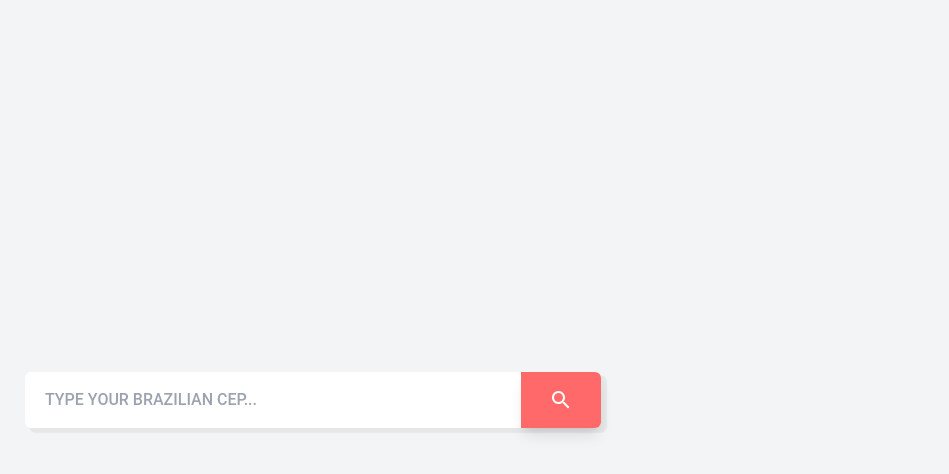
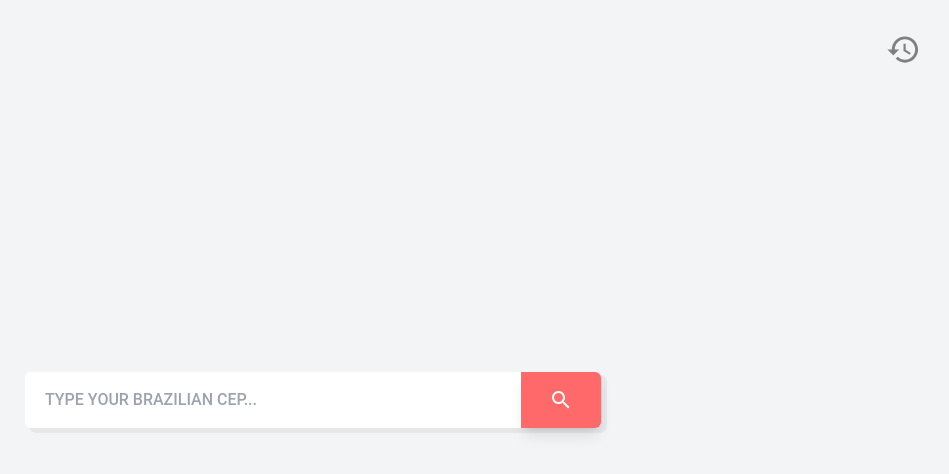
Before and after one commit to vmwavie/klab-desafio-react, a Next.js app: page /en in a window 1280 px wide. Shown: the top 474 px of the page, without its empty margins (327-1276 px from the left). Built offline with nearby package versions, Linux system fonts and the light colour scheme.

Commit message:
KLAB-003: create historic screen

```diff
--- /dev/null
+++ b/src/app/[locale]/historic/page.tsx
@@ -0,0 +1,22 @@
+'use client';
+import { NavigateBefore } from '@mui/icons-material';
+import { useRouter } from 'next/navigation';
+
+export default function Historic() {
+  const router = useRouter();
+
+  return (
+    <div className="flex items-center justify-center h-screen bg-gray-100">
+      <div className="absolute top-4 left-4">
+        <button
+          className="p-4 rounded-full text-textSecondary hover:cursor-pointer"
+          aria-label="Back"
+          onClick={() => router.push('/')}
+        >
+          <NavigateBefore fontSize="large" />
+        </button>
+      </div>
+      <h1>historic</h1>
+    </div>
+  );
+}
--- a/src/app/[locale]/page.tsx
+++ b/src/app/[locale]/page.tsx
@@ -2,6 +2,7 @@
 
 import { useTranslations } from 'next-intl';
 import SearchIcon from '@mui/icons-material/Search';
+import HistoryIcon from '@mui/icons-material/History';
 import { cepCodeMask } from '@/helpers';
 import { useRef, useState } from 'react';
 import Api from '@/api';
@@ -10,6 +11,7 @@ import { Autorenew } from '@mui/icons-material';
 import { setCookie, getCookie } from 'cookies-next';
 import { weatherData } from '@/types/api/sources/accuWeather';
 import toast from 'react-hot-toast';
+import { useRouter } from 'next/navigation';
 
 interface SearchData {
   id: string;
@@ -18,6 +20,8 @@ interface SearchData {
 }
 
 export default function Home() {
+  const router = useRouter();
+
   const [isLoading, setIsLoading] = useState(false);
 
   const t = useTranslations('HomePage');
@@ -105,6 +109,17 @@ export default function Home() {
 
   return (
     <div className="flex items-center justify-center h-screen bg-gray-100">
+      <div className="absolute top-4 right-4">
+        <button
+          className="p-4 rounded-full text-textSecondary hover:cursor-pointer"
+          aria-label="History"
+        >
+          <HistoryIcon
+            fontSize="large"
+            onClick={() => router.push('/historic')}
+          />
+        </button>
+      </div>
       <div className="relative w-full max-w-xl shadow-primary rounded-md focus:shadow-none hover:shadow-none">
         <input
           ref={inputCepRef}
--- a/tailwind.config.ts
+++ b/tailwind.config.ts
@@ -17,6 +17,7 @@ const config: Config = {
         secondary: '#FF6969',
         secondaryHover: '#D75555',
         textPrimary: '#606060',
+        textSecondary: '#808080',
       },
     },
   },
```
